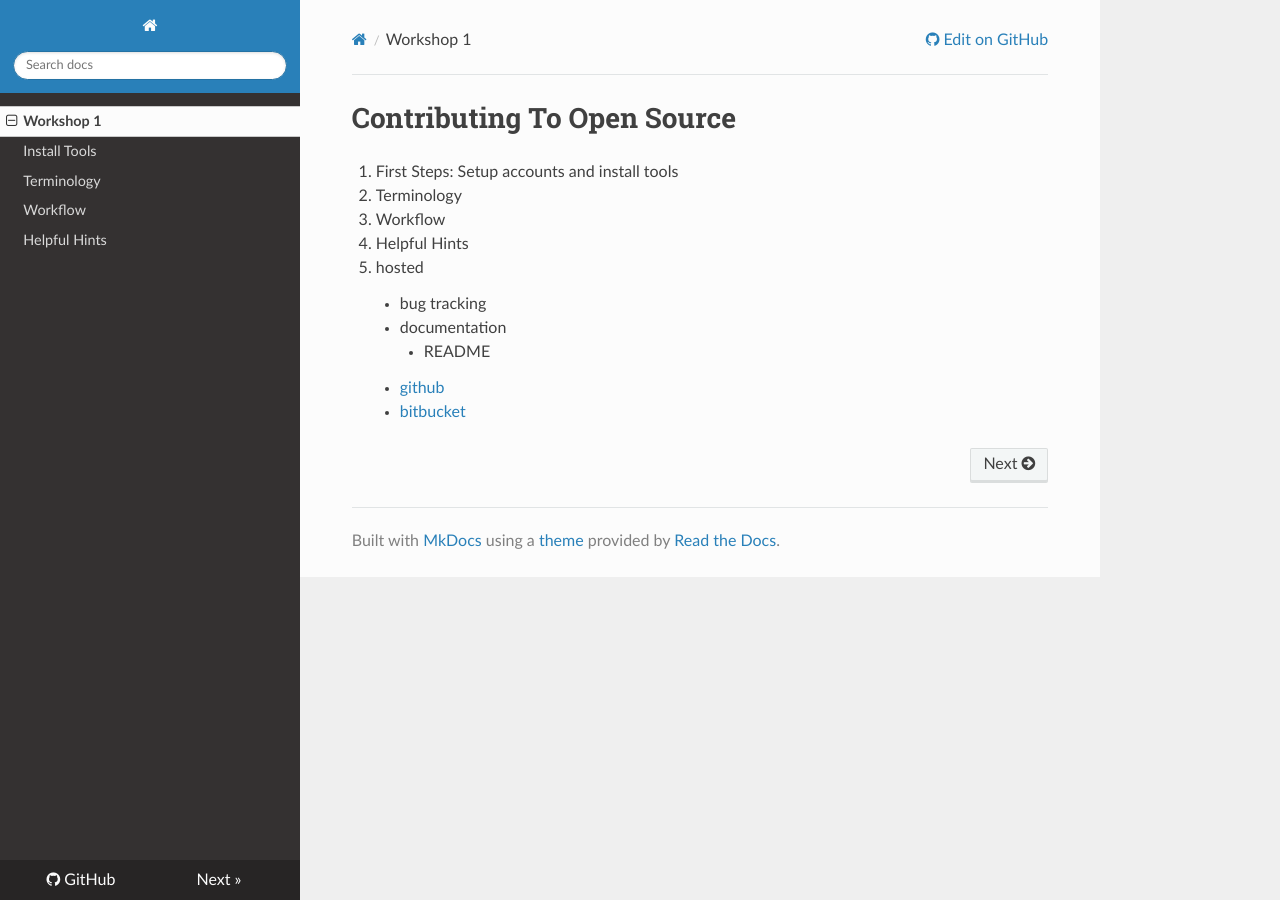
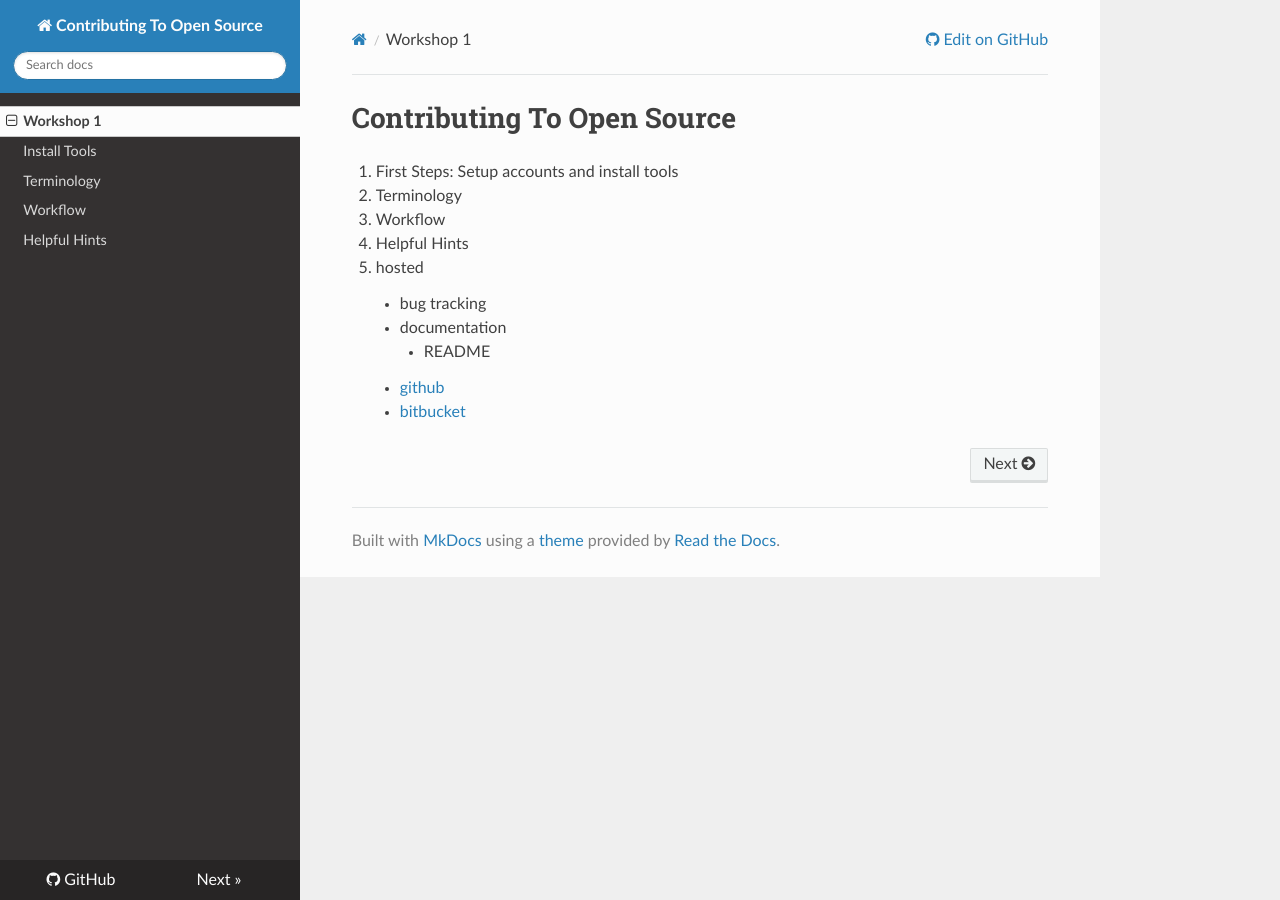
Before and after one commit to HealthCatalyst/contributing-to-open-source, an MkDocs documentation site: the page built from docs/workshop1.md, in a window 1280 px wide. Built offline with MkDocs 1.6.1, drawn with Linux system fonts in a browser that asks for light colours; nearby versions of some CDN libraries; old or Windows-style settings are respelled for this version of MkDocs.

Commit message:
* futzing with mkdocs.yml

```diff
--- a/mkdocs.yml
+++ b/mkdocs.yml
@@ -1,3 +1,5 @@
+site_name: Contributing To Open Source
+site_url: https://github.com/HealthCatalystSLC/contributing-to-open-source
 repo_url: https://github.com/HealthCatalystSLC/contributing-to-open-source
 
 theme: readthedocs
```
